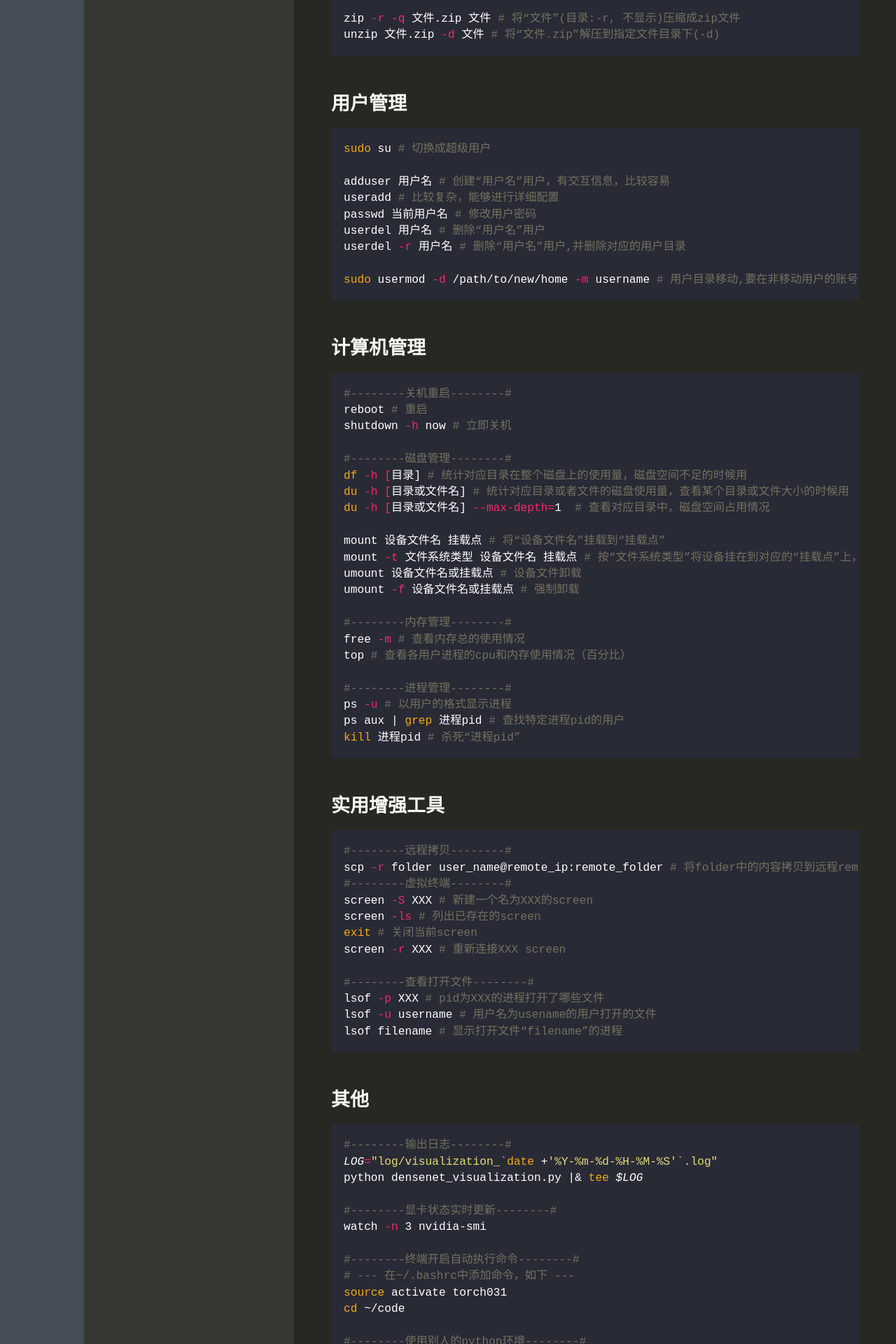
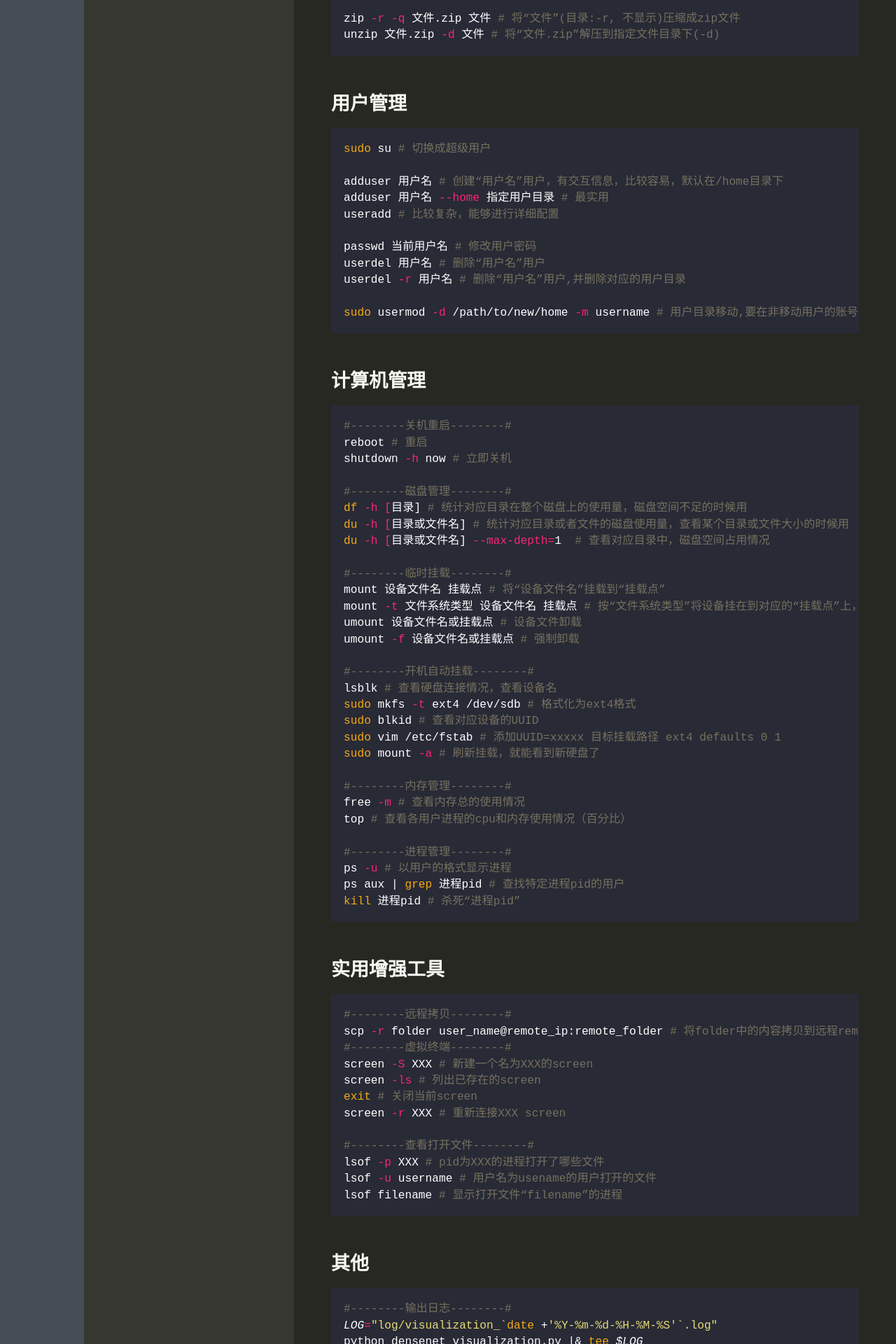
Before and after one commit to sccbhxc/sccbhxc.github.io, a Jekyll site: the page built from _posts/tools/2017-07-07-Linux常用命令.md, in a window 1280 px wide. Shown: the part 1585-3505 px from the top of the page at 70% size. Built offline with Jekyll 4.4.1, drawn with Linux system fonts in a browser that asks for light colours; some web fonts are replaced; a script that is not in the unit is left out.

Commit message:
add linux command

````diff
--- a/_posts/tools/2017-07-07-Linux常用命令.md
+++ b/_posts/tools/2017-07-07-Linux常用命令.md
@@ -79,8 +79,10 @@ unzip 文件.zip -d 文件 # 将“文件.zip”解压到指定文件目录下(-
 ```bash
 sudo su # 切换成超级用户
 
-adduser 用户名 # 创建“用户名”用户，有交互信息，比较容易
+adduser 用户名 # 创建“用户名”用户，有交互信息，比较容易，默认在/home目录下
+adduser 用户名 --home 指定用户目录 # 最实用
 useradd # 比较复杂，能够进行详细配置
+
 passwd 当前用户名 # 修改用户密码
 userdel 用户名 # 删除“用户名”用户
 userdel -r 用户名 # 删除“用户名”用户,并删除对应的用户目录
@@ -102,10 +104,18 @@ df -h [目录] # 统计对应目录在整个磁盘上的使用量，磁盘空间
 du -h [目录或文件名] # 统计对应目录或者文件的磁盘使用量，查看某个目录或文件大小的时候用
 du -h [目录或文件名] --max-depth=1  # 查看对应目录中，磁盘空间占用情况
 
+#--------临时挂载--------#
 mount 设备文件名 挂载点 # 将“设备文件名”挂载到“挂载点”
 mount -t 文件系统类型 设备文件名 挂载点 # 按“文件系统类型”将设备挂在到对应的“挂载点”上，常见类型有:ext2、ext3、iso9660
 umount 设备文件名或挂载点 # 设备文件卸载
 umount -f 设备文件名或挂载点 # 强制卸载
+
+#--------开机自动挂载--------#
+lsblk # 查看硬盘连接情况，查看设备名
+sudo mkfs -t ext4 /dev/sdb # 格式化为ext4格式
+sudo blkid # 查看对应设备的UUID
+sudo vim /etc/fstab # 添加UUID=xxxxx 目标挂载路径 ext4 defaults 0 1
+sudo mount -a # 刷新挂载，就能看到新硬盘了
 
 #--------内存管理--------#
 free -m # 查看内存总的使用情况
````
